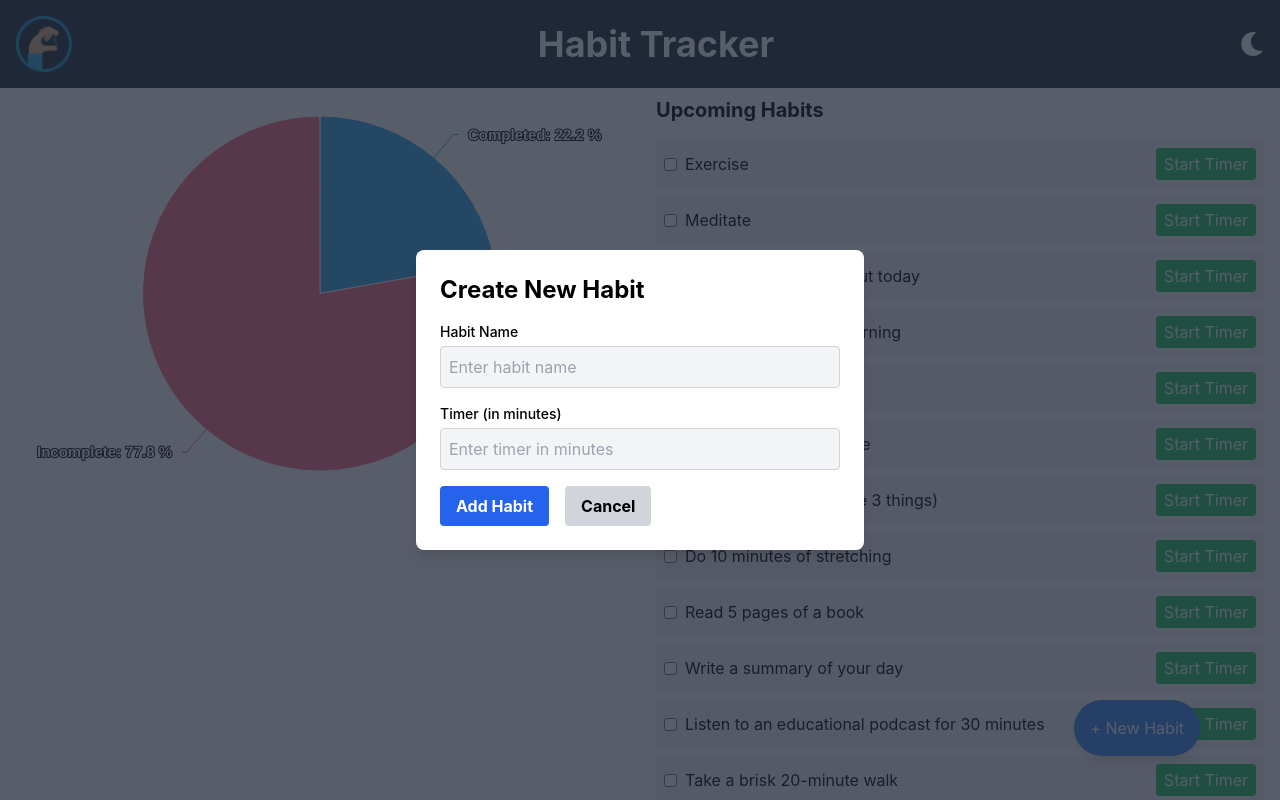
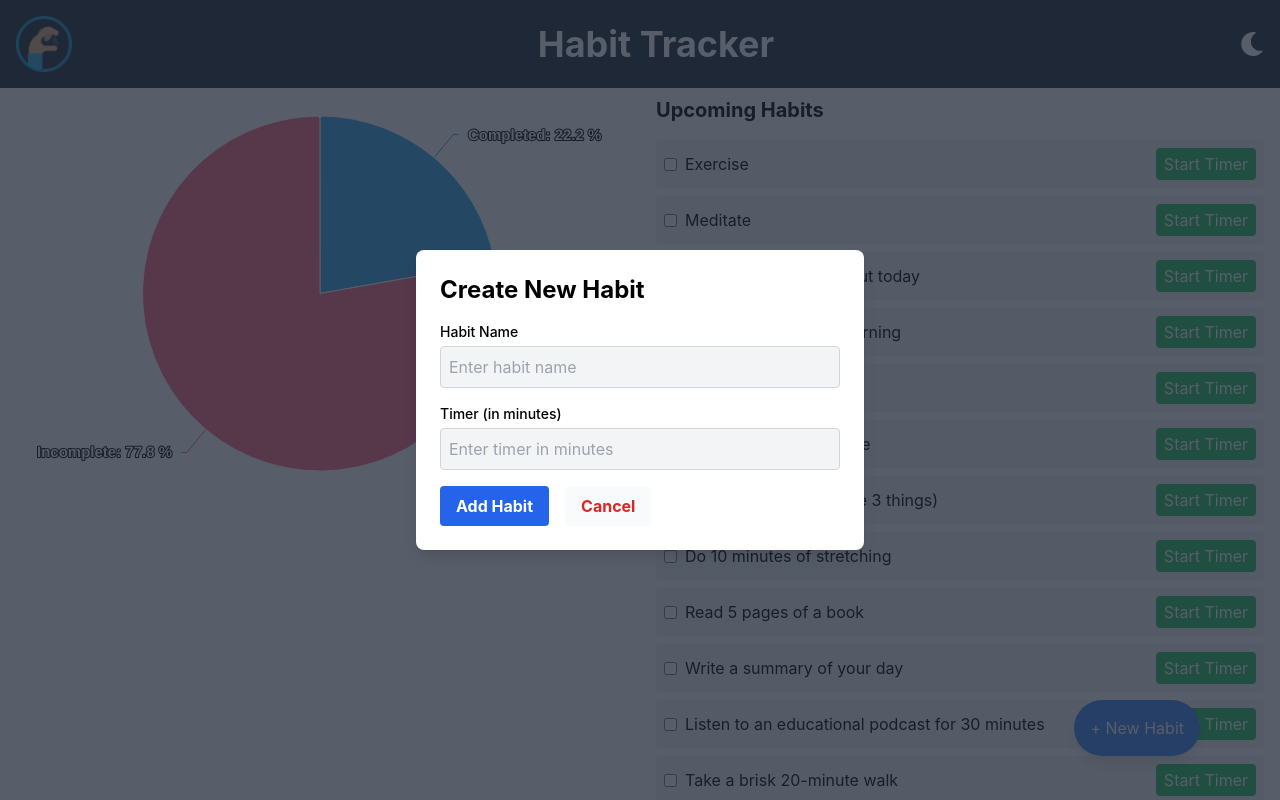
Before and after one commit to marcserranog/habit-tracker, a React (Create React App) app: page / in a window 1280 px wide. Both pictures are taken after a click on the button "+ New Habit". Shown: the top 800 px of the page. Built offline with nearby package versions, Linux system fonts and the light colour scheme; the HTML template or start-up script is replaced by a standard one.

Commit message:
Styling upcoming habits and the modal button

```diff
--- a/src/components/CreateHabitModal.js
+++ b/src/components/CreateHabitModal.js
@@ -55,7 +55,8 @@ const CreateHabitModal = ({ addHabit, closeModal }) => {
           <button
             type="button"
             onClick={closeModal}
-            className={`ml-4 font-bold py-2 px-4 rounded ${theme === 'light' ? 'bg-gray-300 text-black' : 'bg-gray-600 text-white'}`}
+            className={`ml-4 font-bold py-2 px-4 rounded ${theme === 'light' ? 'bg-gray-50 text-red-600 hover:bg-slate-200' : 'bg-gray- text-white'}`}
+
           >
             Cancel
           </button>
--- a/src/components/UpComingHabits.js
+++ b/src/components/UpComingHabits.js
@@ -59,7 +59,7 @@ const UpcomingHabits = ({ habits, toggleHabit }) => {
                 </span>
               </label>
               {timers[habit.id] !== undefined ? (
-                <span className="ml-4 text-gray-600 dark:text-gray-300">
+                <span className="ml-4 text-red-600 dark:text-gray-300">
                   {formatTime(timers[habit.id])}
                 </span>
               ) : (
```
